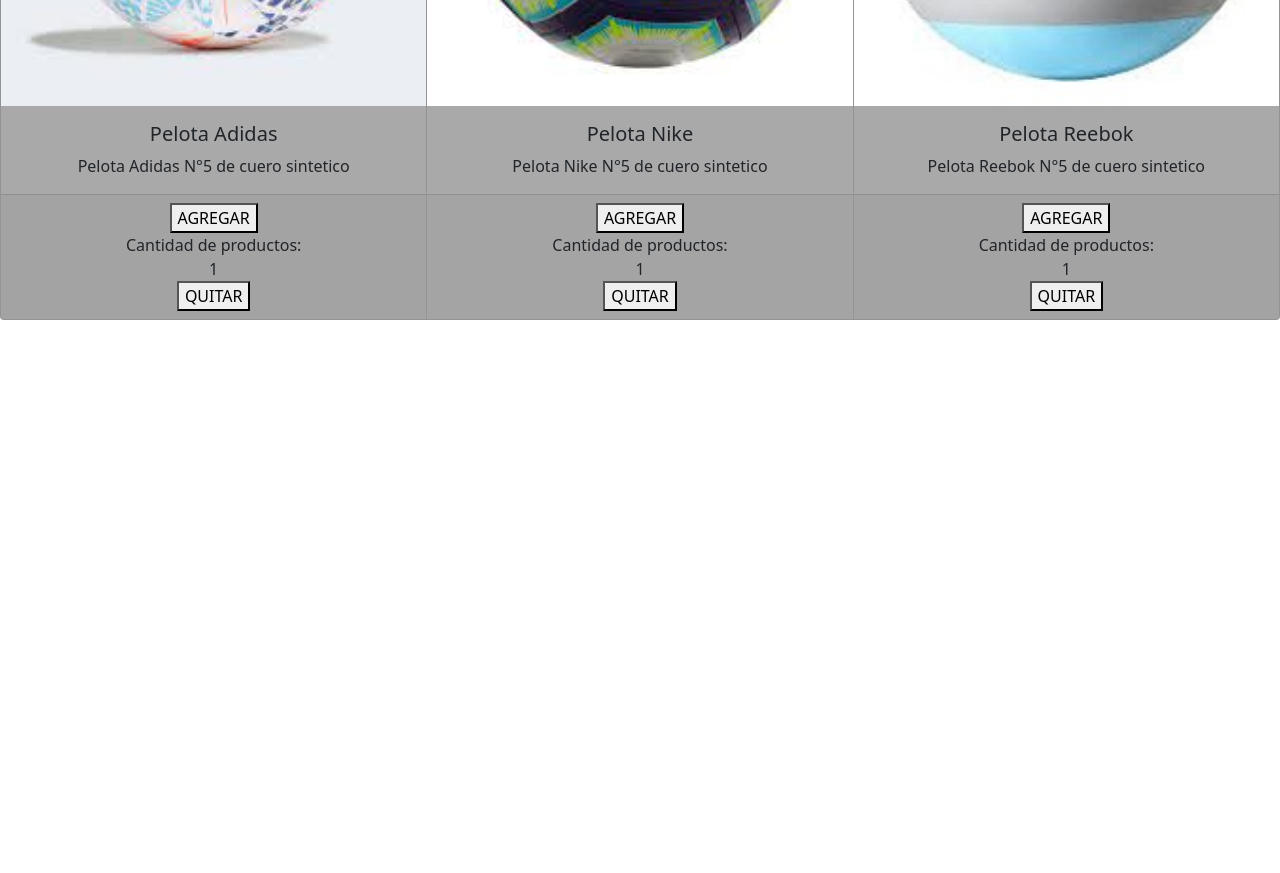
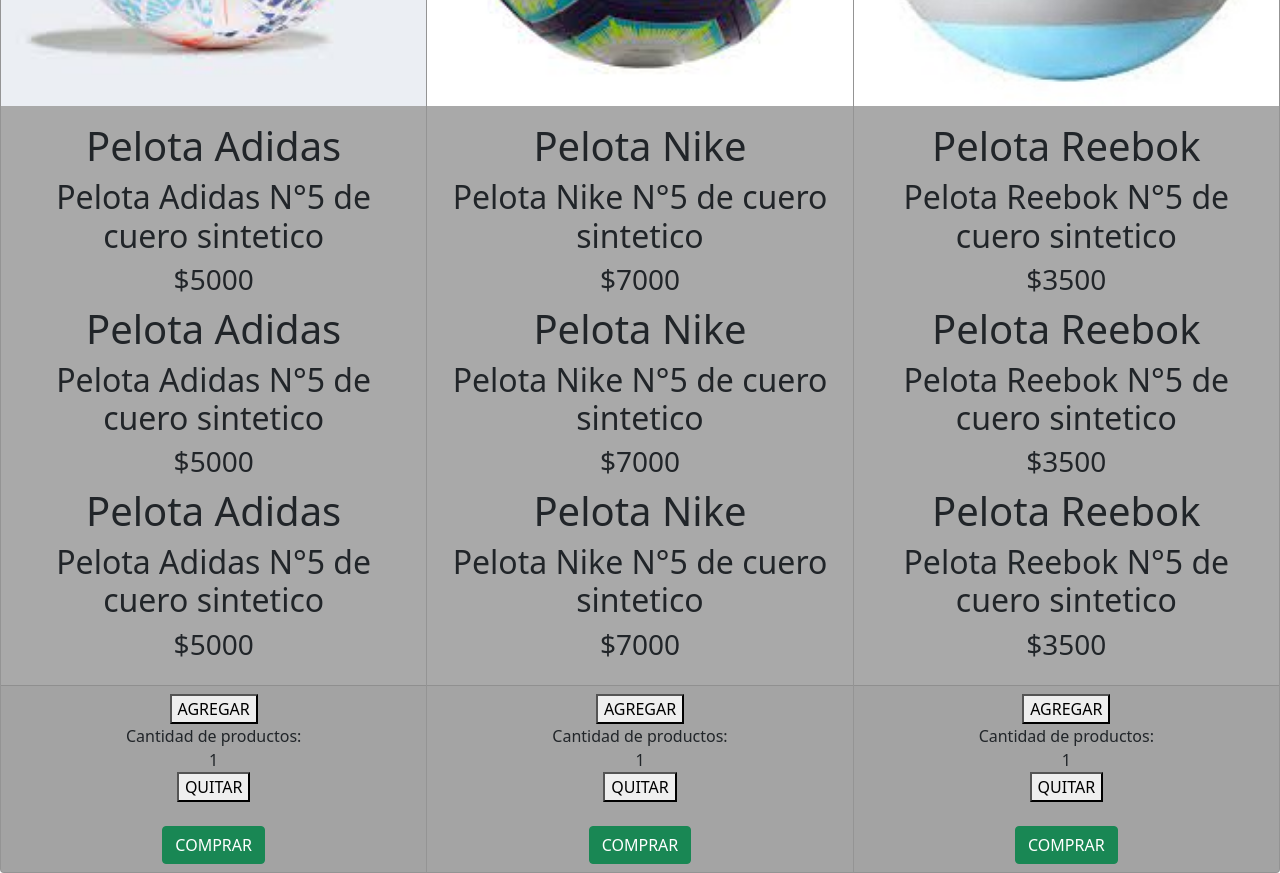
Before and after one commit to federicogodoy2021/React-JS-Federico-Godoy-COM19850, a React (Create React App) app: page / in a window 1280 px wide. Shown: the part 1120-1993 px from the top of the page. Before the commit the page ends 1440 px from the top, so only its background shows below. Built offline with nearby package versions, Linux system fonts and the light colour scheme.

Commit message:
Desafío (Detalle de Producto) V2.2

```diff
--- a/src/Container/ItemListContainer.jsx
+++ b/src/Container/ItemListContainer.jsx
@@ -4,47 +4,47 @@
 import adidas from "../imgs/adidas.jpg"
 import nike from "../imgs/nike.jpg"
 import reebok from "../imgs/reebok.jpg"
-import StockList from '../components/ProductList/stockList'
-import ItemCount from '../components/HandleCount/ItemCount'
+import ItemCount from '../components/ItemCount/ItemCount'
+import stock from '../components/Items/stock'
+import BuyButton from '../components/BuyButton/BuyButton'
+import ItemList from '../components/ItemList/ItemList'
 
 function ItemListContainer() {
-  return (
+
+return (
     <div >
         <CardGroup >
         <Card style={{backgroundColor: 'darkgray'}}>
             <Card.Img variant="top" src={adidas}/>
             <Card.Body>
-            <Card.Title>Pelota Adidas</Card.Title>
-            <Card.Text>
-                Pelota Adidas N°5 de cuero sintetico
-            </Card.Text>
+                <ItemList titulo = {stock[0].title} reseña = {stock[0].description} costo = {stock[0].price} />
             </Card.Body>
             <Card.Footer>
-                <ItemCount stock={StockList[0].stock} initial={1}/>
+                <ItemCount stock={stock[0].stock} initial={1}/>
+                <br/>
+                <BuyButton/>
             </Card.Footer>
         </Card>
         <Card style={{backgroundColor: 'darkgray'}}>
             <Card.Img variant="top" src={nike}/>
             <Card.Body>
-            <Card.Title>Pelota Nike</Card.Title>
-            <Card.Text>
-                Pelota Nike N°5 de cuero sintetico
-            </Card.Text>
+                <ItemList titulo = {stock[1].title} reseña = {stock[1].description} costo = {stock[1].price} />
             </Card.Body>
             <Card.Footer>
-                <ItemCount stock={StockList[1].stock} initial={1}/>
+                <ItemCount stock={stock[1].stock} initial={1}/>
+                <br/>
+                <BuyButton/>
             </Card.Footer>
         </Card>
         <Card style={{backgroundColor: 'darkgray'}}>
             <Card.Img variant="top" src={reebok}/>
             <Card.Body>
-            <Card.Title>Pelota Reebok</Card.Title>
-            <Card.Text>
-                Pelota Reebok N°5 de cuero sintetico
-            </Card.Text>
+                <ItemList titulo = {stock[2].title} reseña = {stock[2].description} costo = {stock[2].price} />
             </Card.Body>
             <Card.Footer>
-                <ItemCount stock={StockList[2].stock} initial={1}/>
+                <ItemCount stock={stock[2].stock} initial={1}/>
+                <br/>
+                <BuyButton/>
             </Card.Footer>
         </Card>
         </CardGroup>
--- /dev/null
+++ b/src/components/BuyButton/BuyButton.jsx
@@ -0,0 +1,21 @@
+import React from 'react'
+import { Button } from 'react-bootstrap'
+
+function BuyButton() {
+
+
+
+
+
+
+  return (
+    <div>
+
+        <Button variant="success" onClick = {()=>{}} > COMPRAR</Button>
+
+
+    </div>
+  )
+}
+
+export default BuyButton
--- /dev/null
+++ b/src/components/ItemList/ItemList.jsx
@@ -0,0 +1,41 @@
+import React, { useEffect, useState } from 'react'
+import getItems from '../Items/Items'
+import stock from '../Items/stock'
+
+function ItemList(propiedad) {
+
+
+  const [products, setProducts] = useState([])
+
+  useEffect(() =>{
+    getItems
+    .then((res) => {setProducts(stock)})
+    .catch((err) => {console.error(`Error: ${err}`)})
+  .finally(() => {console.log("Finalizado")})
+  },[])
+
+  let nombre = propiedad.titulo
+  let precio = propiedad.costo
+  let descripcion = propiedad.reseña
+
+  return (
+
+    <>
+      {products.map(() =>{
+
+        return(
+
+          <div >
+            <h1>{nombre}</h1>
+            {console.log(nombre)}
+            <h2>{descripcion}</h2>
+            <h3>{precio}</h3>
+          </div>
+
+      )})}
+      </>
+
+)}
+
+
+export default ItemList
--- /dev/null
+++ b/src/components/Items/Items.jsx
@@ -0,0 +1,16 @@
+const getItems = new Promise((resolve, reject) => {
+
+    let status = true
+
+    if(status){
+        setTimeout(() => {
+        resolve(console.log("Tarea resuelta"))
+
+        }, 2000)
+    }else{
+        reject("Se ha producido un error")
+    }
+
+})
+
+export default getItems
--- /dev/null
+++ b/src/components/Items/stock.js
@@ -0,0 +1,9 @@
+//Lista de stocks de productos
+
+const stock =
+    [{id:1, title:"Pelota Adidas",description: "Pelota Adidas N°5 de cuero sintetico", type:"insumo", sport:"futbol",price: "$"+ 5000, stock:2},
+    {id:2, title:"Pelota Nike", description: "Pelota Nike N°5 de cuero sintetico", type:"insumo", sport:"futbol",price: "$"+ 7000, stock:4},
+    {id:3, title:"Pelota Reebok", description: "Pelota Reebok N°5 de cuero sintetico", type:"insumo", sport:"futbol",price: "$" + 3500, stock:9}]
+
+
+export default stock
--- a/src/components/ProductList/stockList.js
+++ /dev/null
@@ -1,10 +0,0 @@
-//Lista de stocks de productos
-
-const StockList = [
-    {id:1, title:"Pelota Adidas", type:"insumo", deporte:"futbol", stock:2},
-    {id:2, title:"Pelota Nike", type:"insumo", deporte:"futbol", stock:4},
-    {id:3, title:"Pelota Reebok", type:"insumo", deporte:"futbol", stock:9}]
-
-console.log(StockList)
-
-export default StockList
```
Also changed, not shown: src/components/ItemCount/ItemCount.jsx (renamed from src/components/HandleCount/ItemCount.jsx).
